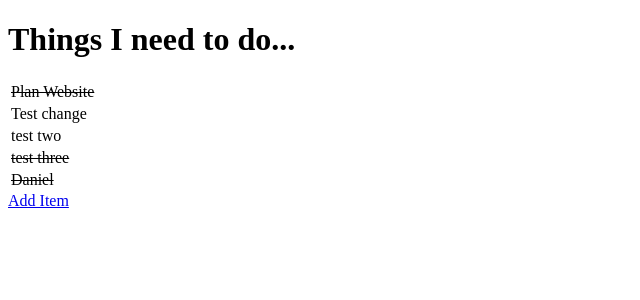
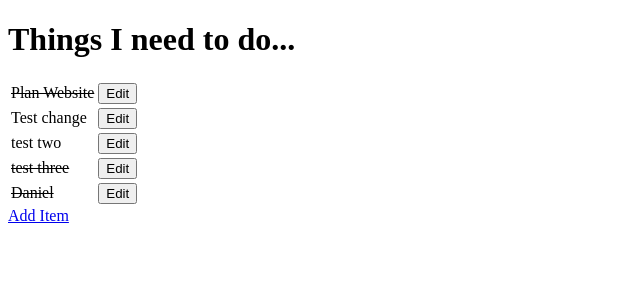
Before and after one commit to GarySimons/django_todo, a Django app: page / in a window 1280 px wide. Shown: the top 300 px of the page, without its empty margins (0-640 px from the left). Run offline with Django 3.2, Linux system fonts and the light colour scheme; data comes from the database, SQL or seed files in the repository; both versions use the stored data as it was after the commit.

Commit message:
Can edit list

```diff
--- a/django_todo/urls.py
+++ b/django_todo/urls.py
@@ -15,10 +15,11 @@ Including another URLconf
 """
 from django.conf.urls import url
 from django.contrib import admin
-from todo.views import get_todo_list, create_an_item
+from todo.views import get_todo_list, create_an_item, edit_an_item
 
 urlpatterns = [
     url(r'^admin/', admin.site.urls),
     url(r'^$', get_todo_list),
-    url(r'^add$', create_an_item)
+    url(r'^add$', create_an_item),
+    url(r'^edit/(?P<id>\d+)$', edit_an_item),
 ]
--- a/todo/templates/todo_list.html
+++ b/todo/templates/todo_list.html
@@ -17,8 +17,13 @@
                 {% else %}
                 <td>{{ item.name }}</td>
                 {% endif %}
+
+                <td>
+                    <form method="GET" action="edit/{{ item.id }}"><input type="submit" value="Edit"></form>
+                </td>
             </tr>
             {% empty %}
+
             <p>You have nothing to do.</p>
         {% endfor %}
     </table>
--- a/todo/views.py
+++ b/todo/views.py
@@ -1,4 +1,4 @@
-from django.shortcuts import render, HttpResponse, redirect
+from django.shortcuts import render, HttpResponse, redirect, get_object_or_404
 from .models import Item
 from .forms import ItemForm
 
@@ -17,3 +17,16 @@ def create_an_item(request):
         form = ItemForm()
 
     return render(request, "item_form.html", {'form': form})
+
+def edit_an_item(request, id):
+    item = get_object_or_404(Item, pk=id)
+
+    if request.method == "POST":
+        form = ItemForm(request.POST, instance=item)
+        if form.is_valid():
+            form.save()
+            return redirect(get_todo_list)
+    else:
+        form = ItemForm(instance=item)
+
+    return render(request, "item_form.html", {'form': form})
```
Also changed, not shown: db.sqlite3.
